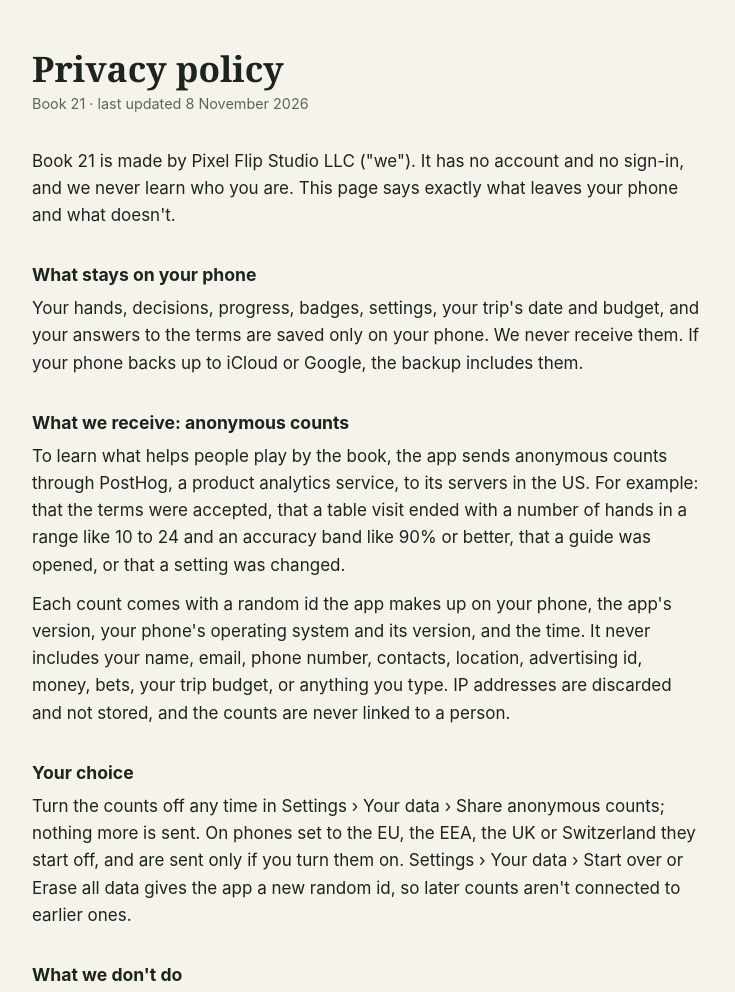
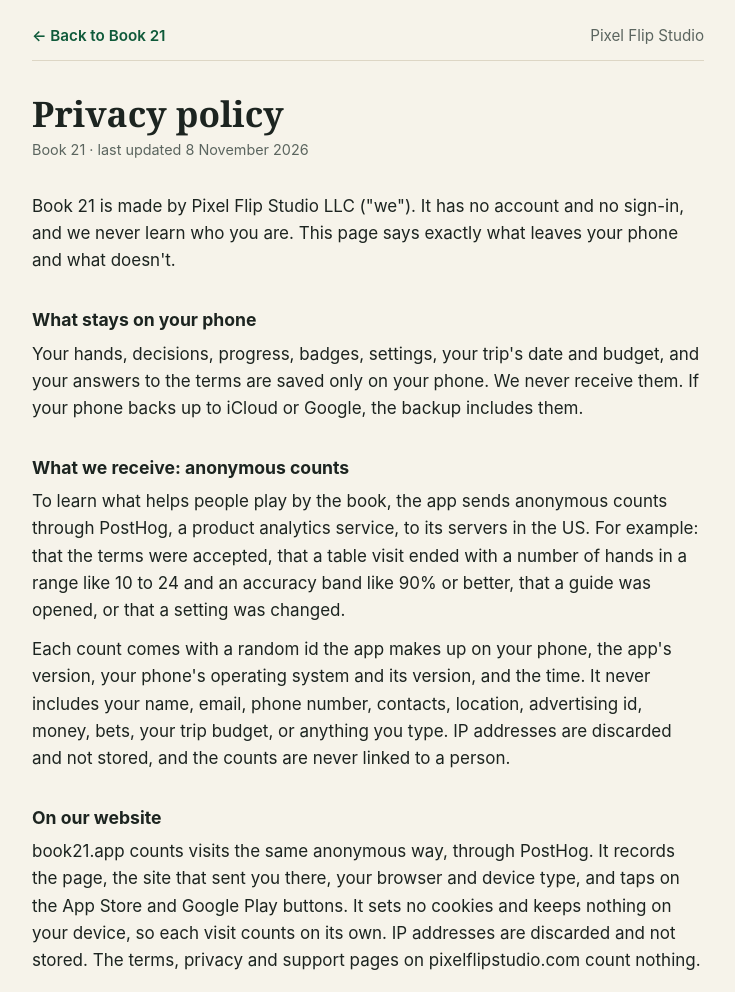
Before and after one commit to pixelflipstudio-dev/pixelflipstudio-dev.github.io, a plain HTML site: page book21/privacy/index.html in a window 1280 px wide. Shown: the top 992 px of the page, without its empty margins (272-1007 px from the left). Drawn offline with Linux system fonts and the light colour scheme.

Commit message:
Terms version 1, back links to Book 21, website counts in the privacy policy

```diff
--- a/book21/privacy/index.html
+++ b/book21/privacy/index.html
@@ -8,6 +8,9 @@
   </head>
   <body>
     <main>
+      <nav class="top">
+        <a href="https://book21.app/">&larr; Back to Book 21</a><a href="/">Pixel Flip Studio</a>
+      </nav>
       <h1>Privacy policy</h1>
       <p class="meta">Book 21 · last updated 8 November 2026</p>
       <p>
@@ -33,6 +36,14 @@
         phone number, contacts, location, advertising id, money, bets, your trip budget, or anything
         you type. IP addresses are discarded and not stored, and the counts are never linked to a
         person.
+      </p>
+      <h2>On our website</h2>
+      <p>
+        book21.app counts visits the same anonymous way, through PostHog. It records the page, the
+        site that sent you there, your browser and device type, and taps on the App Store and Google
+        Play buttons. It sets no cookies and keeps nothing on your device, so each visit counts on
+        its own. IP addresses are discarded and not stored. The terms, privacy and support pages on
+        pixelflipstudio.com count nothing.
       </p>
       <h2>Your choice</h2>
       <p>
--- a/style.css
+++ b/style.css
@@ -62,3 +62,21 @@ footer {
   color: var(--muted);
   font-size: 0.85rem;
 }
+.top {
+  display: flex;
+  justify-content: space-between;
+  gap: 16px;
+  flex-wrap: wrap;
+  margin: -24px 0 32px;
+  padding-bottom: 12px;
+  border-bottom: 1px solid var(--line);
+  font-size: 0.95rem;
+}
+.top a {
+  text-decoration: none;
+  font-weight: 600;
+}
+.top a:last-child {
+  color: var(--muted);
+  font-weight: 400;
+}
```
Also changed, not shown: book21/support/index.html (+3 -0 lines), book21/terms/index.html (+4 -1 lines), index.html (+4 -0 lines), 1 other file.
